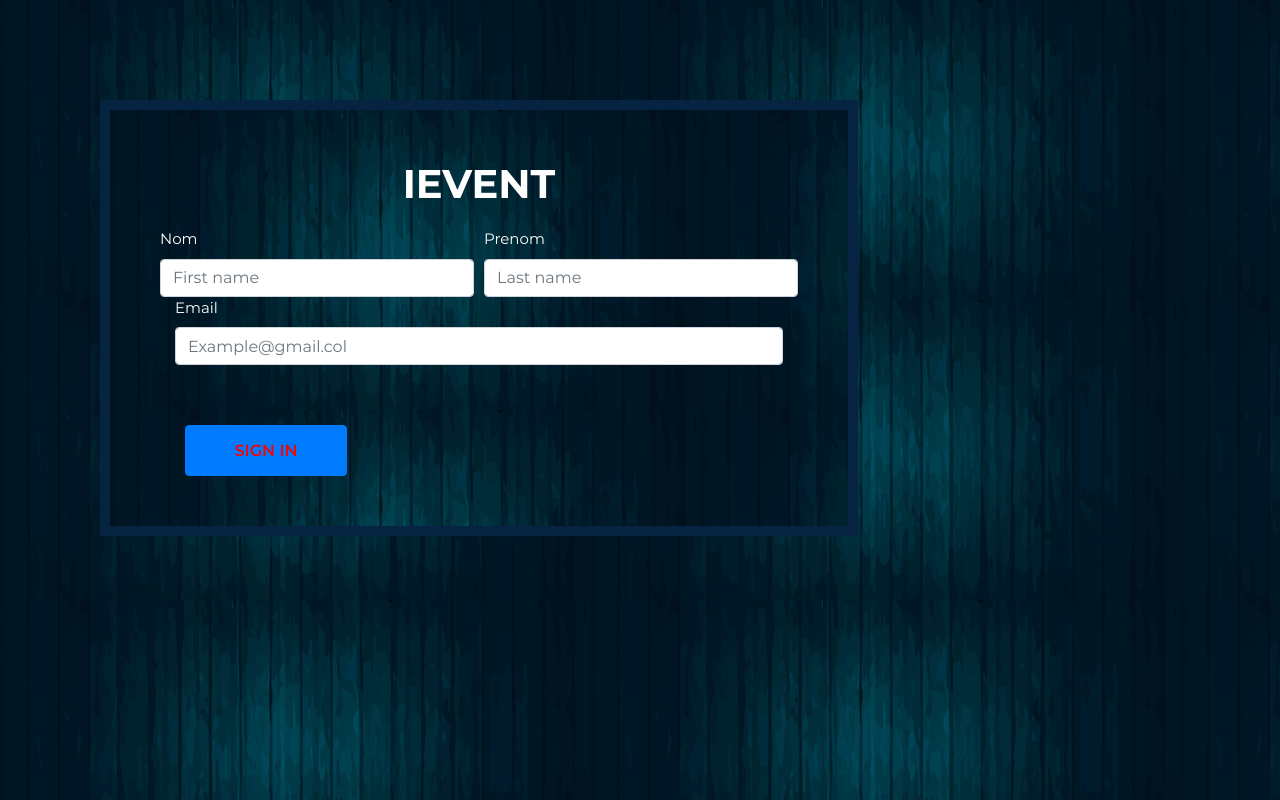
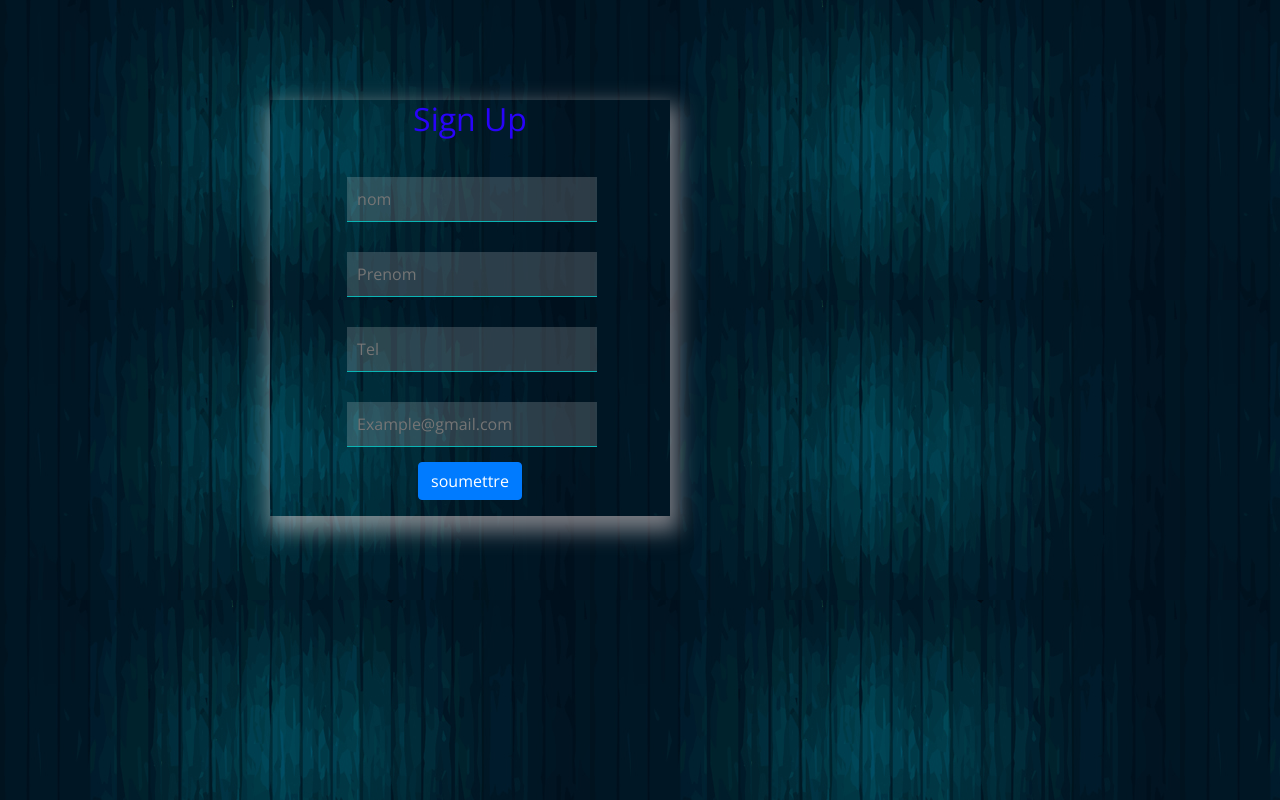
Before and after one commit to elmorhit-abderrahmane/projet-3-page_inscription, a PHP site: page / in a window 1280 px wide. Run offline with PHP 8.4, Linux system fonts and the light colour scheme.

Commit message:
vertion-2P

```diff
--- a/session/css/style.css
+++ b/session/css/style.css
@@ -1,114 +1,81 @@
-@font-face {
-  font-family: "Montserrat-Regular";
-  src: url("../fonts/Montserrat/Montserrat-Regular.ttf"); }
-@font-face {
-  font-family: "Montserrat-Bold";
-  src: url("../fonts/Montserrat/Montserrat-Bold.ttf"); }
-@font-face {
-  font-family: "Montserrat-SemiBold";
-  src: url("../fonts/Montserrat/Montserrat-SemiBold.ttf"); }
+
+@import url(https://fonts.googleapis.com/css?family=Open+Sans:300);
 * {
-  -webkit-box-sizing: border-box;
-  -moz-box-sizing: border-box;
-  box-sizing: border-box; }
-
-body {
-  font-family: "Montserrat-Regular";
-  color: #fff;
-  font-size: 15px;
-  margin: 0;
- }
-.btn {
-  color: #f10606;
+  font-family: 'Open Sans', sans-serif;
 }
-.container {
-  max-width: 758px;
-  margin: 100PX;
-  background-image: url('image.jpg');
-  border: 10px solid #072342;
-  padding: 50px;
+body{
+  background-image: url("image.jpg");
+}
+.info{
+       float:right;
+	    margin-right: 200px;
+	    width: 300px;
+	    text-align: center;
+	    font-size: 20px;
 }
 
-h3 {
-  text-transform: uppercase;
-  font-size: 40px;
-  font-family: "Montserrat-Bold";
+.signupSection {
+
+  background-repeat: no-repeat;
   text-align: center;
-  margin-bottom: 20px; }
-
-button {
-  border: none;
-  width: 162px;
-  height: 51px;
-  border: 2px solid rgb(4, 4, 65);
-  margin: auto;
-  margin-top: 60px;
-  cursor: pointer;
-  display: flex;
-  align-items: center;
-  justify-content: center;
-  padding: 0;
-  background: none;
-  color: #fff;
-  text-transform: uppercase;
-  font-family: "Montserrat-SemiBold";
-  -webkit-transform: perspective(1px) translateZ(0);
-  transform: perspective(1px) translateZ(0);
-  position: relative;
-  -webkit-transition-property: color;
-  transition-property: color;
-  -webkit-transition-duration: 0.3s;
-  transition-duration: 0.3s; }
-  button {
-    margin-left: 10px;
-    -webkit-transform: translateZ(0);
-    transform: translateZ(0);
-    -webkit-transition-duration: 0.1s;
-    transition-duration: 0.1s;
-    -webkit-transition-property: transform;
-    transition-property: transform;
-    -webkit-transition-timing-function: ease-out;
-    transition-timing-function: ease-out; }
-  button:before {
-    content: "";
-    position: absolute;
-    z-index: -1;
-    top: 0;
-    left: 0;
-    right: 0;
-    bottom: 0;
-    background: #ffffff;
-    -webkit-transform: scaleX(0);
-    transform: scaleX(0);
-    -webkit-transform-origin: 0 50%;
-    transform-origin: 0 50%;
-    -webkit-transition-property: transform;
-    transition-property: transform;
-    -webkit-transition-duration: 0.3s;
-    transition-duration: 0.3s;
-    -webkit-transition-timing-function: ease-out;
-    transition-timing-function: ease-out; }
-  button:hover {
-    border-color: transparent; }
-    button:hover:before {
-      -webkit-transform: scaleX(1);
-      transform: scaleX(1); }
-    button:hover i {
-      -webkit-transform: translateX(4px);
-      transform: translateX(4px); }
-
-@media (max-width: 767px) {
-
-  .wrapper {
-    background-image: url('image.jpg');
-    border: 10px solid #f10606; }}
+  margin-top:100px;
+  color: rgb(40, 3, 250);
+  box-shadow: 3px 10px 20px 5px rgba(240, 224, 224, 0.5);
+	width: 400px;
+	height: 100%;
+	float:left;
+	margin-left: 200px;
+}
+#result{
+  color:rgb(252, 253, 253);
+  font-weight: normal;
+}
+p{
+  color:dodgerblue;
+  font-weight: bold;
+}
 
 
-    @media print {
-      .wrapper, .hideButton{
-          display: none;
-   }
-  }
-body{
-background-image: url('image.jpg');
+.signupForm {
+
+  background: rgba(12, 12, 12, 0.8);
+  transition: .2s;
+
 }
+.signupForm h2 {
+  font-weight: 300;
+}
+
+.inputFields {
+  margin: 15px 0;
+  font-size: 16px;
+  padding: 10px;
+  width: 250px;
+  border: 1px solid #0ab4b4;
+  border-top: none;
+  border-left: none;
+  border-right: none;
+  background: rgba(217, 221, 217, 0.2);
+  color: rgb(255, 255, 255);
+  outline: none;
+}
+
+.noBullet {
+  list-style-type: none;
+  padding: 0;
+}
+
+#join-btn {
+  border: 1px solid #fbfbff;
+  background: rgba(20, 20, 20, 0.6);
+  font-size: 18px;
+  color: rgb(49, 6, 245);
+  margin-top: 20px;
+  padding: 10px 50px;
+  cursor: pointer;
+  transition: .4s;
+}
+#join-btn:hover {
+  background: rgba(247, 244, 244, 0.8);
+  padding: 10px 80px;
+}
--- a/session/index.php
+++ b/session/index.php
@@ -8,30 +8,77 @@
 
 	<!-- Bootstrap CSS -->
 	<link rel="stylesheet" href="https://stackpath.bootstrapcdn.com/bootstrap/4.3.1/css/bootstrap.min.css" integrity="sha384-ggOyR0iXCbMQv3Xipma34MD+dH/1fQ784/j6cY/iJTQUOhcWr7x9JvoRxT2MZw1T" crossorigin="anonymous">
-<link rel="stylesheet" href="./css/style.css">
+<link rel="stylesheet" href="css/style.css">
 
   </head>
   <body>
-	  <div class="container" >
-		  <h3> IEVENT</h3>
+	  <!-- <div class="container" >
+    <div class="signupSection">
+        <h3> identifier</h3>
         <form action="affichage.php" method="POST" >
         <div class="form-row">
       <div class="form col-sm">
         <label for="inputEmail4"> Nom</label>
-      <input type="text" class="form-control" id="inputEmail4" name="firstname" placeholder="First name">
+        <input type="text" class="form-control" id="inputEmail4" name="nom" placeholder="nom">
+
       </div>
       <div class="form col-sm">
         <label for="inputPassword4">Prenom</label>
-      <input type="text" class="form-control" id="inputPassword4" name="lastname" placeholder="Last name">
+        <input type="text" class="form-control" id="inputPassword4" name="Prenom" placeholder="Prenom">
       </div>
+
     </div>
     <div class="form col-sm">
       <label for="inputAddress">Email</label>
       <input type="email" class="form-control" id="inputAddress" name="email" placeholder="Example@gmail.col">
     </div>
+    <br>
+    <br>
+ -->
+
+    <div class="container">
+    <div class="row">
+
+      <div class="signupSection">
+
+        <div class=" h2 mb-4">
+        <form action="affichage.php" method="POST" >
+          <h2>Sign Up</h2>
+        </div>
+        <ul class="noBullet">
+          <li>
+            <div class="li col-mb-4">
+              <label for="inputEmail4"></label>
+              <input type="text" class="inputFields" id="inputEmail4" name="nom" placeholder="nom" />
+            </div>
+          </li>
+          <li>
+            <div class="li col-mb-4">
+              <label for="inputPassword4"></label>
+              <input type="text" class="inputFields" id="inputPassword4" name="Prenom" placeholder="Prenom" />
+            </div>
+          </li>
+
+          <li>
+            <div class="li col-mb-4">
+              <label for="password"></label>
+              <input type="text" class="inputFields" id="inputAddress" name="Tel" placeholder="Tel" />
+            </div>
+          </li>
+
+
+          <li>
+            <div class="li col-mb-4">
+              <label for="password"></label>
+              <input type="text" class="inputFields" id="inputAddress" name="email" placeholder="Example@gmail.com" />
+            </div>
+          </li>
+
+
     <div class="form col-sm">
-				<button type="submit" class="btn btn-primary">Sign in</button>
+          <button type="submit" class="btn btn-primary">soumettre</button>
           </form>
+    </div>
 </div>
 </div>
 
```
Also changed, not shown: session/affichage.php (+43 -18 lines). Lines whose indentation alone changed are shown as unchanged.
